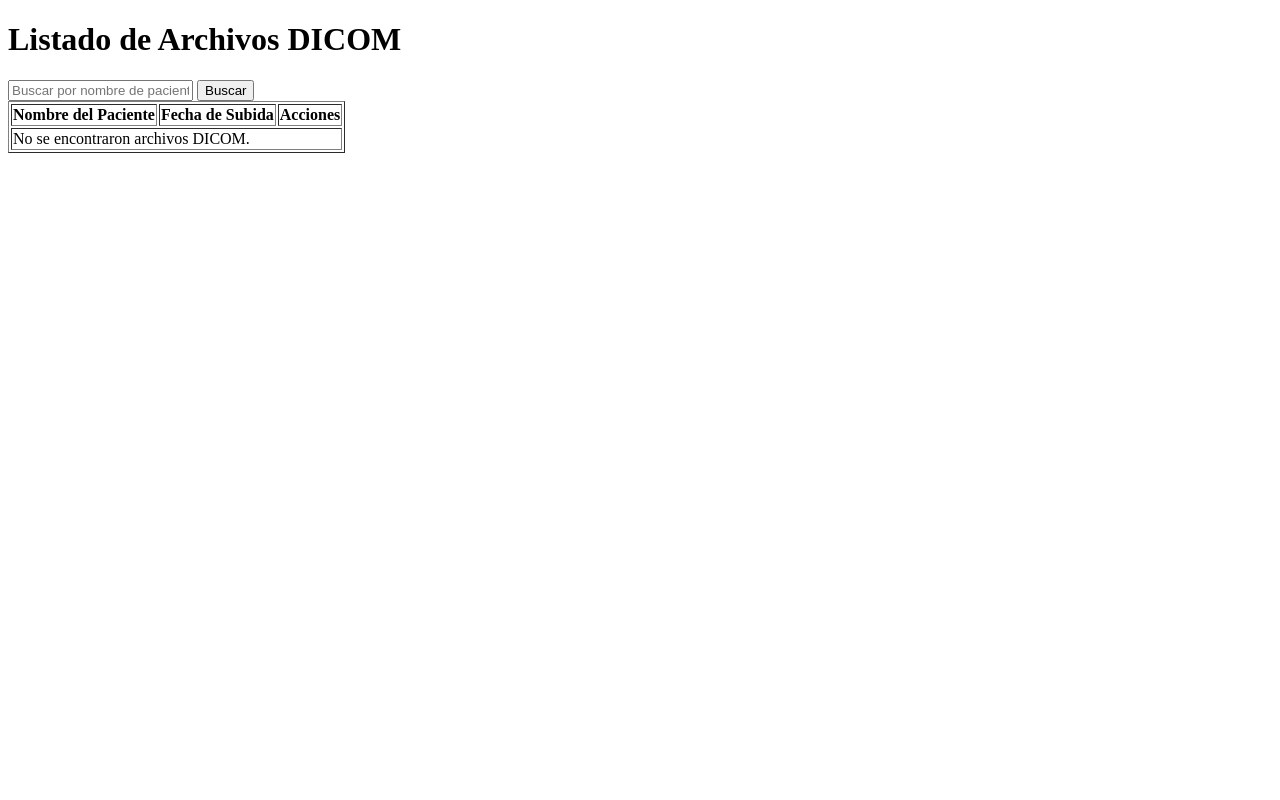
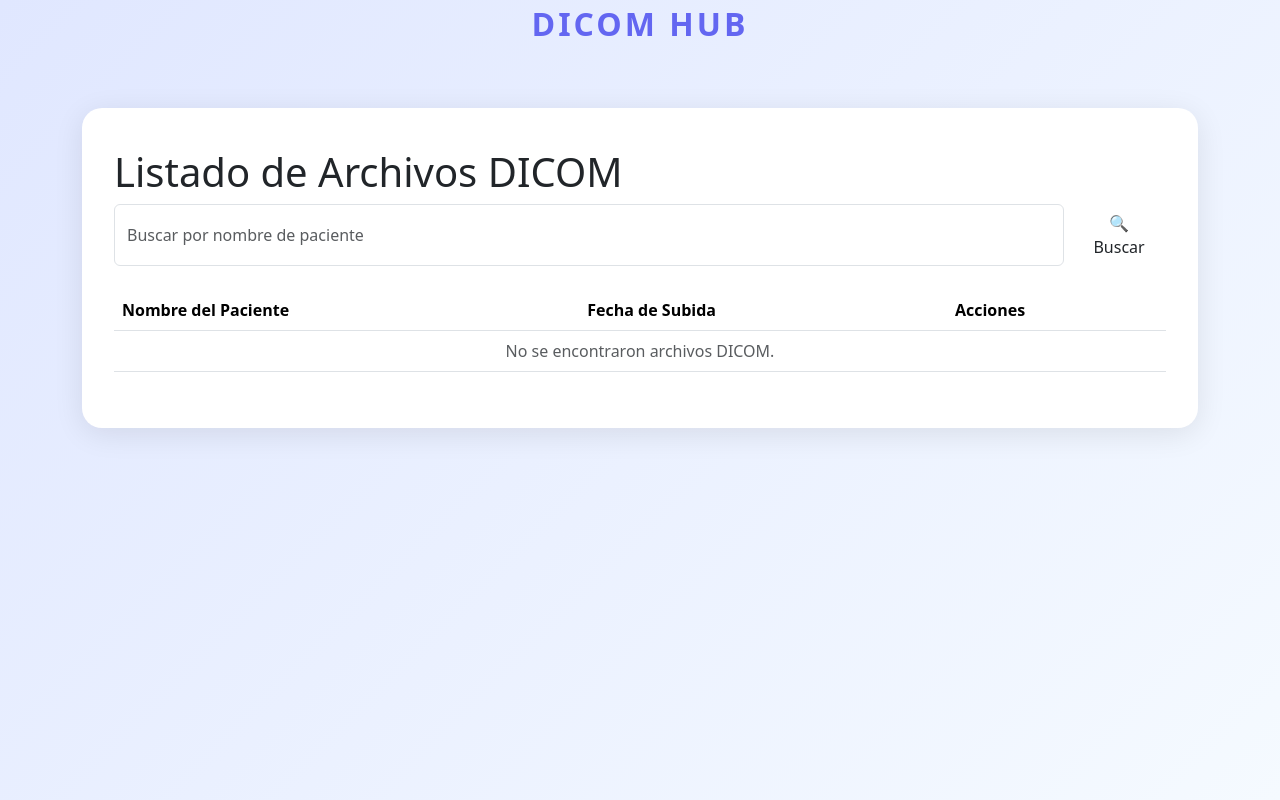
Before and after one commit to Garciasebas/DICOM-DJANGO, a Django app: page /dicom/search/ in a window 1280 px wide. Run offline with Django 5.2, Linux system fonts and the light colour scheme; data that the repository does not hold is empty.

Commit message:
UI improvement

```diff
--- /dev/null
+++ b/dicom_project/dicom_app/templates/base.html
@@ -0,0 +1,46 @@
+<!DOCTYPE html>
+<html lang="es">
+<head>
+    <meta charset="UTF-8">
+    <title>DICOM HUB</title>
+    <meta name="viewport" content="width=device-width, initial-scale=1.0">
+    <!-- Bootstrap 5 CDN -->
+    <link href="https://cdn.jsdelivr.net/npm/bootstrap@5.3.3/dist/css/bootstrap.min.css" rel="stylesheet">
+    <style>
+        body {
+            background: linear-gradient(135deg, #e0e7ff 0%, #f5faff 100%);
+            min-height: 100vh;
+        }
+        .brand {
+            font-size: 2rem;
+            font-weight: 900;
+            color: #6366f1;
+            letter-spacing: 3px;
+            margin-bottom: 10px;
+            text-align: center;
+            text-decoration: none !important;
+            display: block;
+            transition: color 0.2s;
+        }
+        .brand:hover {
+            color: #312e81;
+        }
+        /* Tarjeta base para todas las vistas principales */
+        .main-card {
+            background: white;
+            border-radius: 20px;
+            box-shadow: 0 6px 30px rgba(0,0,0,0.09);
+            padding: 2.5rem 2rem;
+            margin: 60px auto 0 auto;
+        }
+    </style>
+</head>
+<body>
+    <div class="container">
+        <!-- Cambié div por a, ahora es clickeable -->
+        <a href="{% url 'main_menu' %}" class="brand">DICOM HUB</a>
+        {% block content %}
+        {% endblock %}
+    </div>
+</body>
+</html>
--- a/dicom_project/dicom_app/templates/dicomfile_list.html
+++ b/dicom_project/dicom_app/templates/dicomfile_list.html
@@ -1,19 +1,15 @@
-<!DOCTYPE html>
-<html lang="es">
-<head>
-    <meta charset="UTF-8">
-    <meta name="viewport" content="width=device-width, initial-scale=1.0">
-    <title>Listado de Archivos DICOM</title>
-</head>
-<body>
-    <h1>Listado de Archivos DICOM</h1>
+{% extends 'base.html' %}
 
-    <form method="get" action="{% url 'dicom_search' %}">
-        <input type="text" name="q" placeholder="Buscar por nombre de paciente" value="{{ request.GET.q }}">
-        <button type="submit">Buscar</button>
+{% block content %}
+    <div class="dicom-card main-card">
+        <h1 class="dicom-title">Listado de Archivos DICOM</h1>
+        <form method="get" action="{% url 'dicom_search' %}" class="mb-4 search-box d-flex justify-content-center">
+            <input type="text" class="form-control" name="q" placeholder="Buscar por nombre de paciente" value="{{ request.GET.q }}">
+            <button type="submit" class="btn ms-2">🔍 Buscar</button>
         </form>
 
-    <table border="1">
+        <div class="table-responsive">
+            <table class="table table-hover align-middle">
                 <thead>
                     <tr>
                         <th>Nombre del Paciente</th>
@@ -25,38 +21,65 @@
                     {% for dicom in dicom_files %}
                     <tr>
                         <td>{{ dicom.patient_name }}</td>
-                <td>{{ dicom.upload_date }}</td>
+                        <td>{{ dicom.upload_date|date:"Y-m-d H:i" }}</td>
                         <td>
-                    <a href="{% url 'dicomfile_detail' dicom.id %}">Ver detalles</a> |
+                            <a href="{% url 'dicomfile_detail' dicom.id %}">Detalles</a>
+                            |
                             <a href="{% url 'export_dicom_to_bids' dicom.id %}">Exportar a BIDS</a>
                         </td>
                     </tr>
                     {% empty %}
                     <tr>
-                <td colspan="3">No se encontraron archivos DICOM.</td>
+                        <td colspan="3" class="text-center text-muted">No se encontraron archivos DICOM.</td>
                     </tr>
                     {% endfor %}
                 </tbody>
             </table>
+        </div>
 
-    <!-- Paginación -->
+        <!-- Paginación Bootstrap -->
         {% if is_paginated %}
-        <div>
-            <span>
-                Página {{ page_obj.number }} de {{ page_obj.paginator.num_pages }}.
-            </span>
-            <div>
+            <nav>
+              <ul class="pagination mt-3">
                 {% if page_obj.has_previous %}
-                    <a href="?q={{ request.GET.q }}&page=1">Primera</a>
-                    <a href="?q={{ request.GET.q }}&page={{ page_obj.previous_page_number }}">Anterior</a>
+                    <li class="page-item">
+                      <a class="page-link" href="?q={{ request.GET.q }}&page=1">Primera</a>
+                    </li>
+                    <li class="page-item">
+                      <a class="page-link" href="?q={{ request.GET.q }}&page={{ page_obj.previous_page_number }}">Anterior</a>
+                    </li>
+                {% else %}
+                    <li class="page-item disabled">
+                      <span class="page-link">Primera</span>
+                    </li>
+                    <li class="page-item disabled">
+                      <span class="page-link">Anterior</span>
+                    </li>
                 {% endif %}
 
+                <li class="page-item active">
+                  <span class="page-link">
+                    Página {{ page_obj.number }} de {{ page_obj.paginator.num_pages }}
+                  </span>
+                </li>
+
                 {% if page_obj.has_next %}
-                    <a href="?q={{ request.GET.q }}&page={{ page_obj.next_page_number }}">Siguiente</a>
-                    <a href="?q={{ request.GET.q }}&page={{ page_obj.paginator.num_pages }}">Última</a>
+                    <li class="page-item">
+                      <a class="page-link" href="?q={{ request.GET.q }}&page={{ page_obj.next_page_number }}">Siguiente</a>
+                    </li>
+                    <li class="page-item">
+                      <a class="page-link" href="?q={{ request.GET.q }}&page={{ page_obj.paginator.num_pages }}">Última</a>
+                    </li>
+                {% else %}
+                    <li class="page-item disabled">
+                      <span class="page-link">Siguiente</span>
+                    </li>
+                    <li class="page-item disabled">
+                      <span class="page-link">Última</span>
+                    </li>
+                {% endif %}
+              </ul>
+            </nav>
         {% endif %}
     </div>
-        </div>
-    {% endif %}
-</body>
-</html>
+{% endblock %}
--- a/dicom_project/dicom_app/urls.py
+++ b/dicom_project/dicom_app/urls.py
@@ -6,10 +6,12 @@ from .views import (
     DicomFileUpdateView,
     DicomFileDeleteView,
     upload_dicom,
-    export_dicom_to_bids
+    export_dicom_to_bids,
+    main_menu
 )
 urlpatterns = [
-    path('', DicomFileListView.as_view(), name='dicomfile_list'),
+    path('', main_menu, name='main_menu'),
+    path('dicomfile_list/', DicomFileListView.as_view(), name='dicomfile_list'),
     path('<int:pk>/', DicomFileDetailView.as_view(), name='dicomfile_detail'),
     path('dicomfile/new/', DicomFileCreateView.as_view(), name='dicomfile_create'),
     path('dicomfile/<int:pk>/edit/', DicomFileUpdateView.as_view(), name='dicomfile_edit'),
--- a/dicom_project/dicom_app/views.py
+++ b/dicom_project/dicom_app/views.py
@@ -120,6 +120,7 @@ def upload_dicom(request):
 
             # Pasar los datos DICOM anonimizados a la plantilla de éxito
             return render(request, 'success.html', {'dicom_data': dicom_data, 'patient_name': pacient_code})
+
 
     else:
         form = DicomUploadForm()
@@ -252,3 +253,6 @@ def zip_bids_folder(bids_dir):
                 file_path = os.path.join(root, file)
                 zipf.write(file_path, arcname=os.path.relpath(file_path, bids_dir))
     return zip_path
+
+def main_menu(request):
+    return render(request, 'main_menu.html')
--- a/dicom_project/dicom_project/urls.py
+++ b/dicom_project/dicom_project/urls.py
@@ -18,6 +18,7 @@ from django.contrib import admin
 from django.urls import path, include
 
 urlpatterns = [
+    path('', include('dicom_app.urls')),
     path('admin/', admin.site.urls),
     path('dicom/', include('dicom_app.urls')),
 ]
```
Also changed, not shown: dicom_project/dicom_app/templates/dicomfile_confirm_delete.html (+20 -7 lines), dicom_project/dicom_app/templates/dicomfile_detail.html (+28 -18 lines), dicom_project/dicom_app/templates/dicomfile_form.html (+25 -7 lines), dicom_project/dicom_app/templates/main_menu.html (added, +17 -0 lines), dicom_project/dicom_app/templates/success.html (+18 -18 lines), dicom_project/dicom_app/templates/upload.html (+22 -5 lines). Lines whose indentation alone changed are shown as unchanged.
